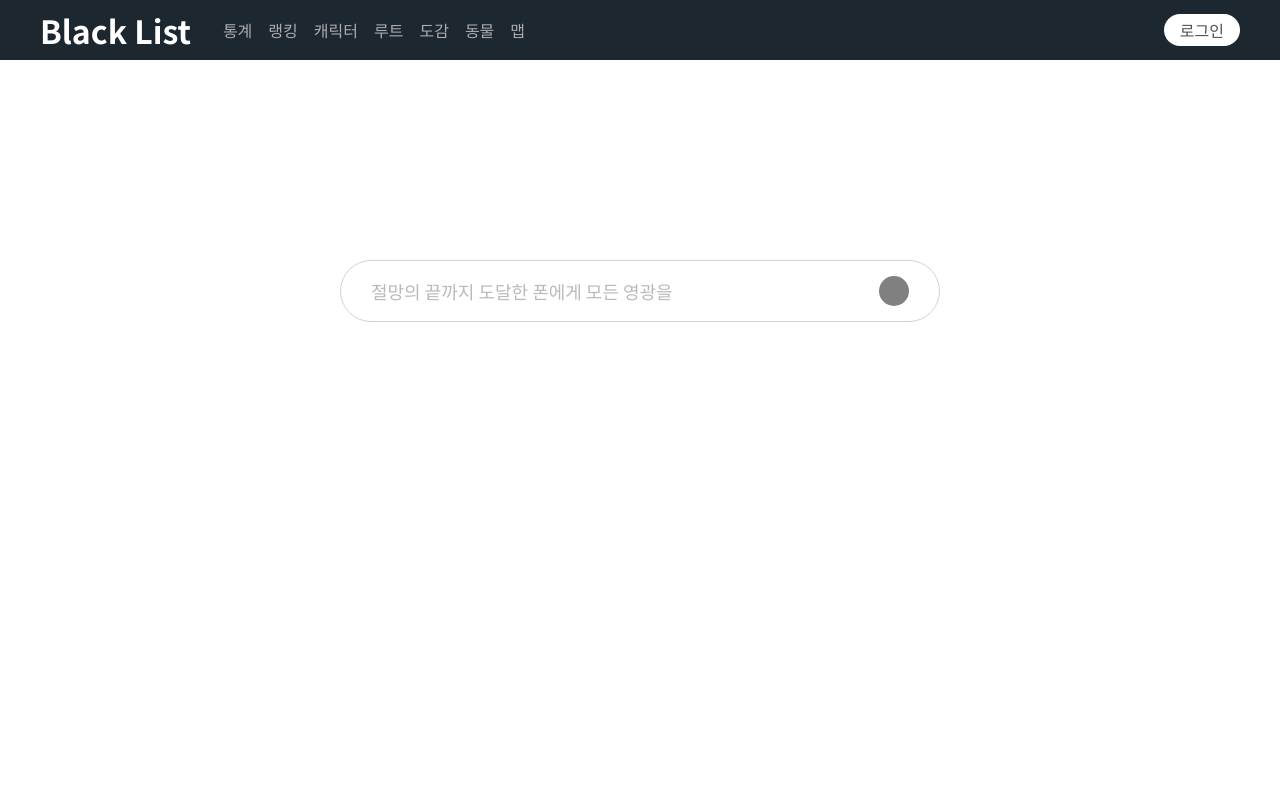
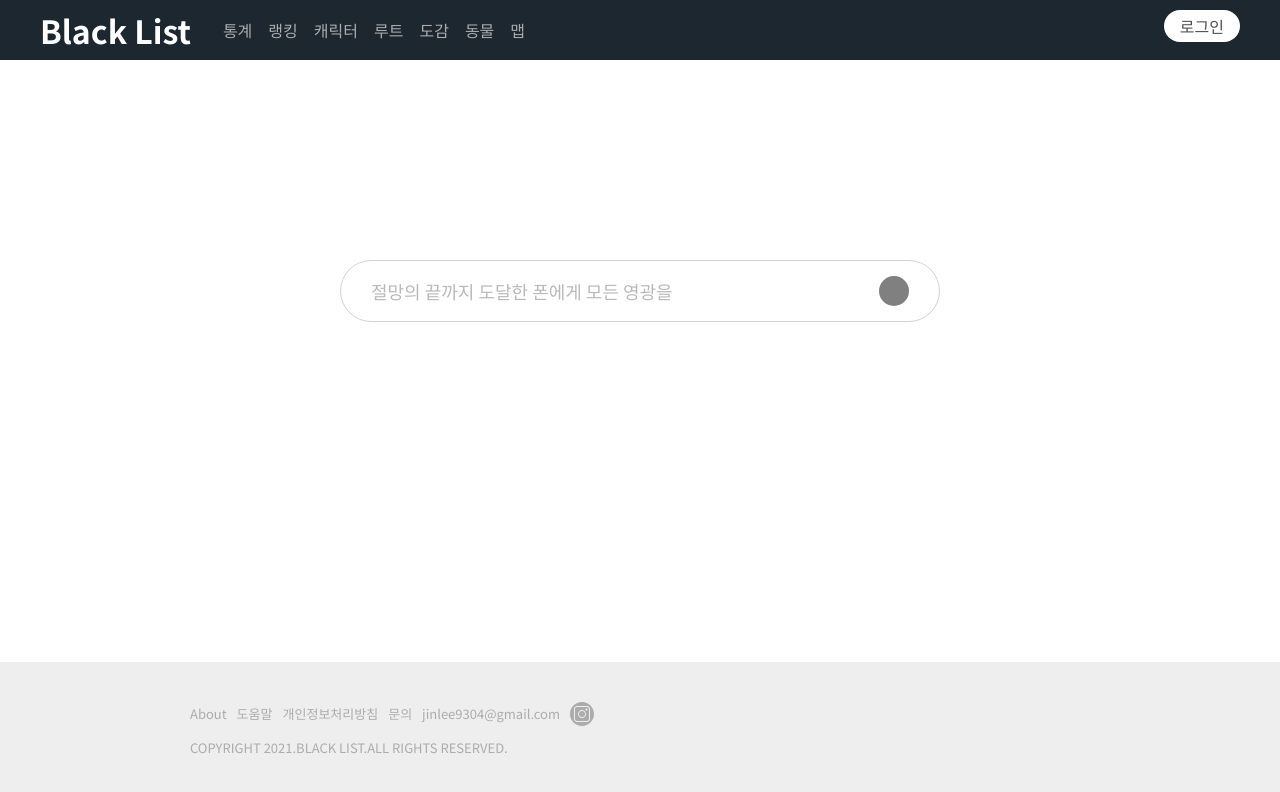
Before and after one commit to honyanglover/BlackList, a website: page views/index.html in a window 1280 px wide. Drawn offline with Linux system fonts and the light colour scheme.

Commit message:
footer 추가함

```diff
--- /dev/null
+++ b/public/scss/common/_footer.scss
@@ -0,0 +1,73 @@
+
+
+footer {
+    padding: 40px;
+    background-color: #eeeeee;
+
+    & > div {
+        width: 100%;
+        max-width: 900px;
+        margin: 0 auto;
+
+        @mixin footer-text() {
+            font-size: 13px;
+            color: #acacac;
+            line-height: 24px;
+        }
+
+        & > * {
+            display: flex;
+            flex-direction: row;
+
+            &:not(:first-child) {
+                margin-top: 10px;
+            }
+
+            & > p {
+                @include footer-text();
+            }
+        }
+
+        @at-root {
+            .footer-nav-area > li {
+                &:not(:first-child) {
+                    margin-left: 10px;
+                }
+
+                & > a {
+                    display: block;
+                    @include footer-text();
+
+                    &:hover,
+                    &:active {
+                        text-decoration: underline;
+                    }
+                }
+            }
+
+            #btnInstagram {
+                width: 24px;
+                height: 24px;
+
+                display: block;
+
+                border: none;
+                background-color: transparent;
+                background-repeat: no-repeat;
+                background-position: center;
+                background-size: 24px;
+
+                transition: 0.5s;
+
+                &:not(:hover):not(:active) {
+                    background-image: url(../images/icons/instagram-inactive.svg);
+                }
+
+                &:hover,
+                &:active {
+                    background-image: url(../images/icons/instagram-active.svg);
+                }
+            }
+        }
+    }
+}
--- a/public/scss/index.scss
+++ b/public/scss/index.scss
@@ -4,10 +4,11 @@
 @import "common/_colors.scss";
 @import "common/_common.scss";
 @import "common/_header.scss";
+@import "common/_footer.scss";
 
 #wrap {
     width: 100%;
-    max-width: 900px;
+    max-width: 980px;
 
     display: flex;
     flex-direction: column;
--- a/views/index.html
+++ b/views/index.html
@@ -36,7 +36,9 @@
             </li>
         </ul>
         <div class="header-profile-area">
-            <button id="btnSignIn">로그인</button>
+            <a href="/signin">
+                <button id="btnSignIn">로그인</button>
+            </a>
         </div>
     </header>
 
@@ -53,7 +55,33 @@
 
     <!-- footer -->
     <footer>
-
+        <div>
+            <ul class="footer-nav-area">
+                <li>
+                    <a href="/about">About</a>
+                </li>
+                <li>
+                    <a href="/help">도움말</a>
+                </li>
+                <li>
+                    <a href="/privacy">개인정보처리방침</a>
+                </li>
+                <li>
+                    <a href="/contact">문의</a>
+                </li>
+                <li>
+                    <a href="mailto:jinlee9304@gmail.com">jinlee9304@gmail.com</a>
+                </li>
+                <li>
+                    <a href="https://www.instagram.com/honyanglover/" target="_blank">
+                        <button id="btnInstagram"></button>
+                    </a>
+                </li>
+            </ul>
+            <div>
+                <p>COPYRIGHT 2021.BLACK LIST.ALL RIGHTS RESERVED.</p>
+            </div>
+        </div>
     </footer>
 </body>
 </html>
```
Also changed, not shown: public/css/index.css, public/images/icons/instagram-active.svg (added), public/images/icons/instagram-inactive.svg (added).
